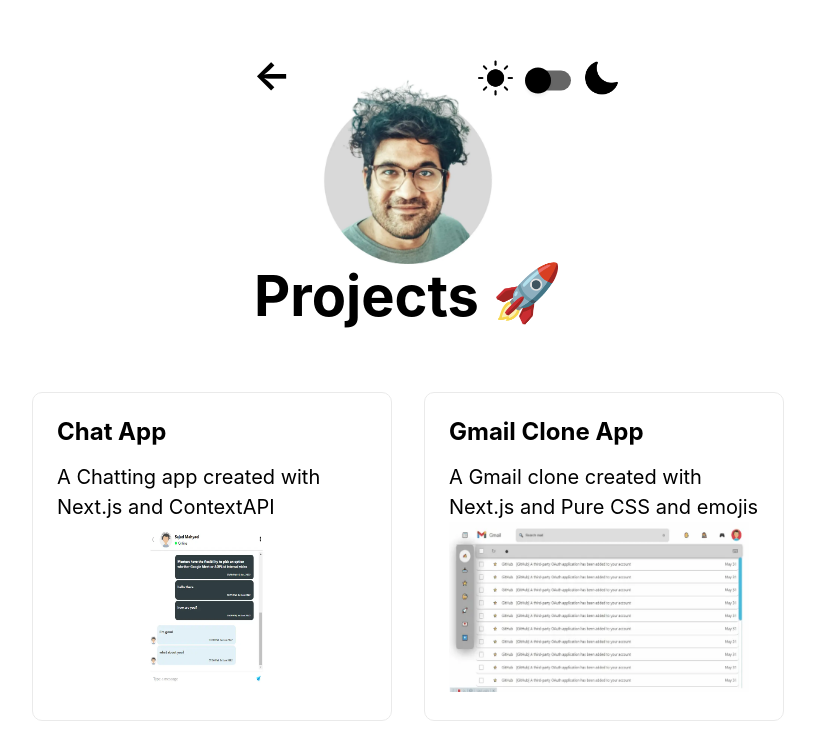
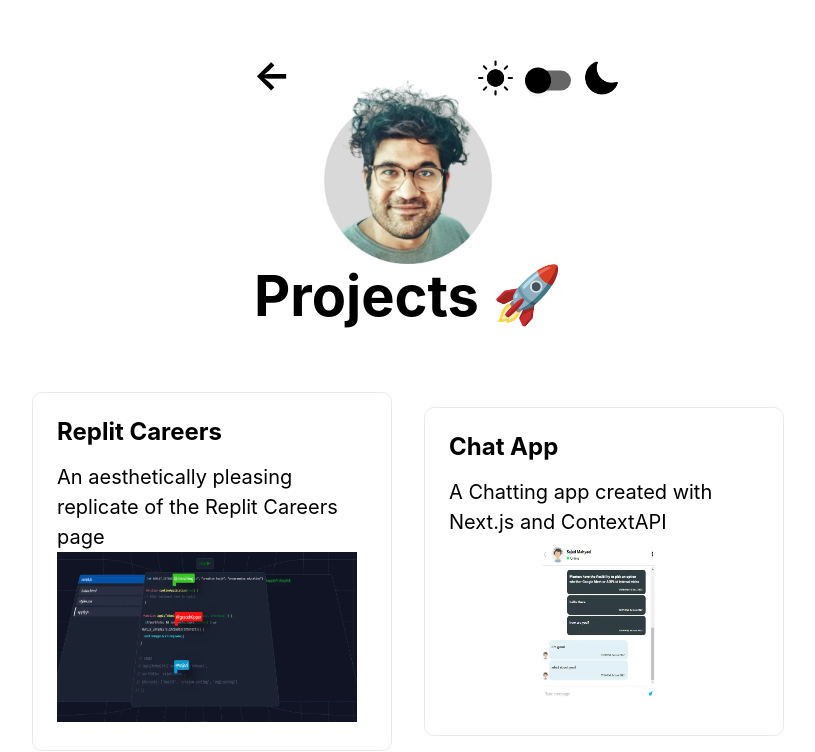
Before and after one commit to Sajadmhy/Sajad-Mahyaei-Portfolio, a Next.js app: page /projects in a window 1280 px wide. Shown: the top 752 px of the page, without its empty margins (232-1047 px from the left). Built offline with nearby package versions, Linux system fonts and the light colour scheme.

Commit message:
Add replit page to projects

```diff
--- a/pages/projects.jsx
+++ b/pages/projects.jsx
@@ -1,7 +1,6 @@
 import Image from 'next/image'
 import Link from 'next/link'
 import styles from '../styles/Bio.module.css'
-import { useState } from 'react'
 import { useContext } from 'react'
 import { ThemeContext } from '../theme/Theme'
 import Head from 'next/head'
@@ -31,6 +30,23 @@ export default function Projects() {
 
 
         <div className={styles.grid}>
+
+        <div className={styles.card} >
+            <h2>Replit Careers</h2>
+            <p>An aesthetically pleasing replicate of the Replit Careers page</p>
+            <Image
+              src="/replit.webp"
+              width={300}
+              height={170}
+              alt="replit careers"
+              />
+             <div className={styles.btns} >
+              <a target="_blank" rel="noreferrer" href="https://github.com/Sajadmhy/replit-careers-page" className={styles.code}>
+            <button>Code</button></a>
+            <a target="_blank" rel="noreferrer" href="https://replit.sajad.codes" className={styles.preview}>
+            <button>Preview</button></a>
+            </div>
+          </div>
 
           <div className={styles.card} >
             <h2>Chat App</h2>
```
Also changed, not shown: public/replit.webp (added).
